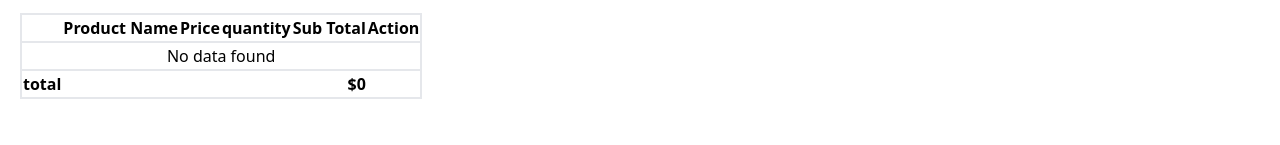
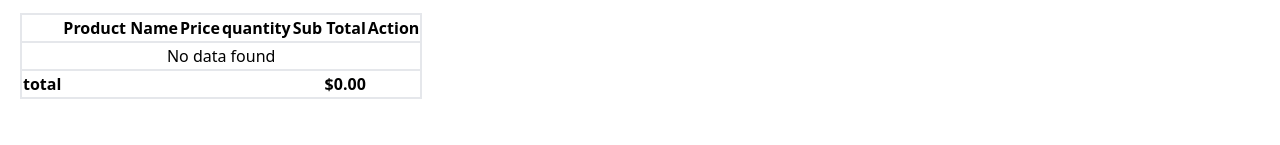
Before and after one commit to HuriatiPutri/erajaya, a Next.js app: page /app/products/cart in a window 1280 px wide. Shown: the part 155-300 px from the top of the page. Built offline with nearby package versions, Linux system fonts and the light colour scheme.

Commit message:
fixed price

```diff
--- a/src/pages/app/products/cart.jsx
+++ b/src/pages/app/products/cart.jsx
@@ -58,7 +58,7 @@ const Cart = () => {
     label: 'Total',
     value: cart.reduce((accumulator, object) => {
       return (accumulator + (object.price * object.qty))
-    }, 0)
+    }, 0).toFixed(2)
   }
 
   return (
```
